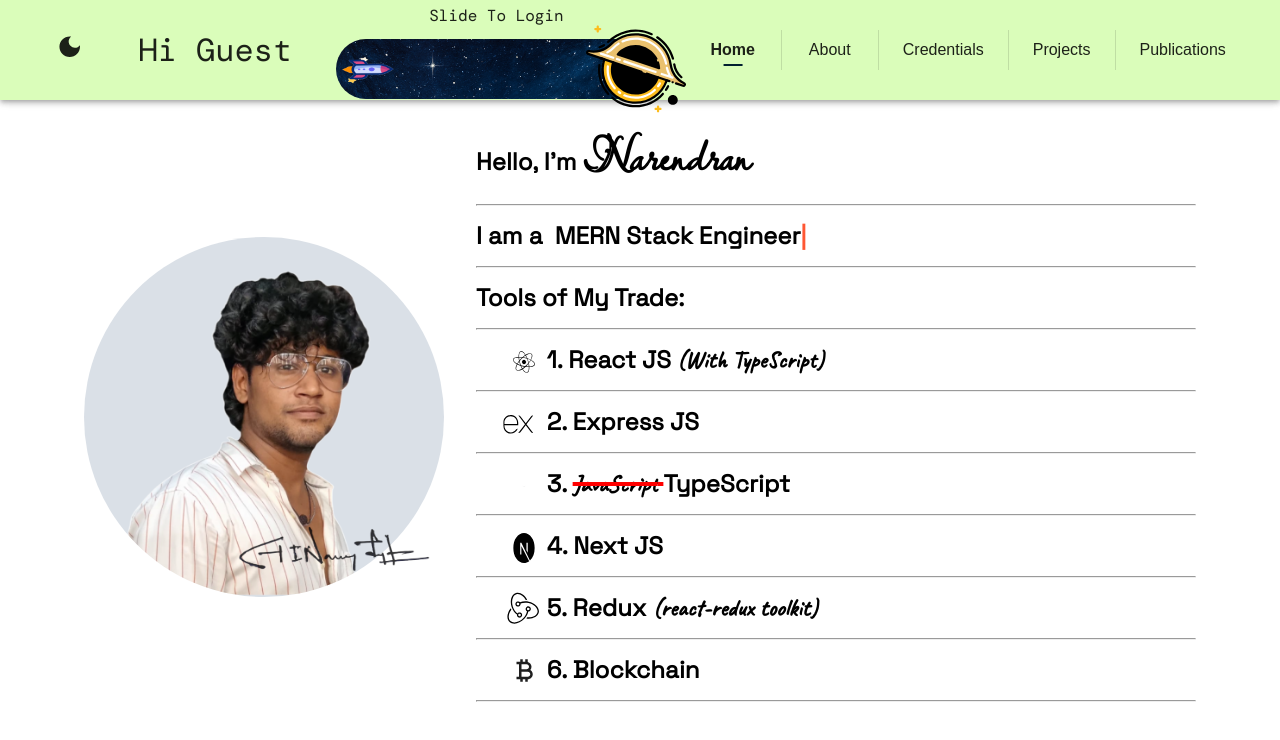
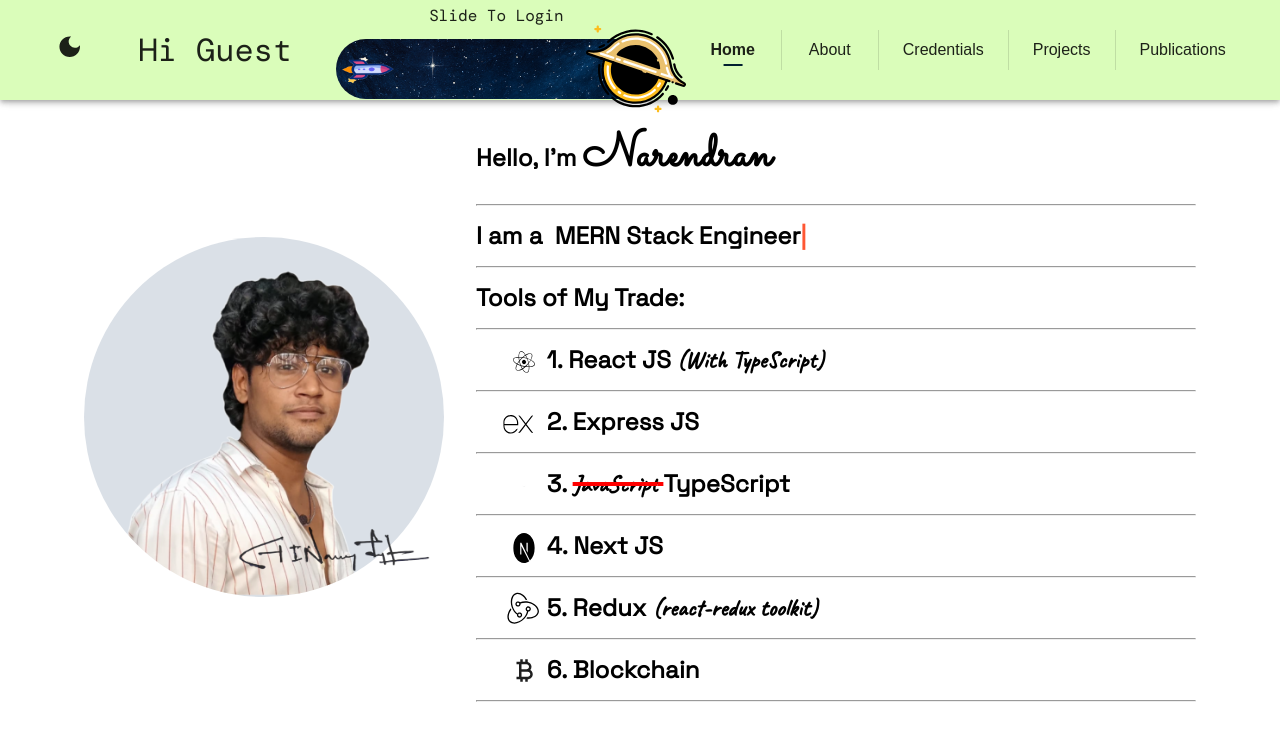
Before and after one commit to YashNarK/my-next-portfolio, a Next.js app: page / in a window 1280 px wide. Shown: the top 740 px of the page. Built offline with nearby package versions, Linux system fonts and the light colour scheme.

Commit message:
added Sacramento font

```diff
--- a/src/app/globals.css
+++ b/src/app/globals.css
@@ -24,3 +24,9 @@
     font-weight: normal;
     font-style: normal;
 }
+@font-face {
+    font-family: 'Sacramento';
+    src: url('/fonts/Sacramento.ttf') format('truetype');
+    font-weight: normal;
+    font-style: normal;
+}
--- a/src/lib/theme.ts
+++ b/src/lib/theme.ts
@@ -13,7 +13,10 @@ const typography = {
     fontFamily: "'DM Mono',Merriweather Sans",
   },
   playful: {
-    fontFamily: "'Lavishly Yours',sacramento",
+    fontFamily: "'Sacramento', cursive",
+  },
+  caligrapghy: {
+    fontFamily: "'Lavishly Yours', cursive",
   },
   handWritten: {
     fontFamily: "'Caveat', sacramento",
--- a/types/theme.d.ts
+++ b/types/theme.d.ts
@@ -7,6 +7,7 @@ declare module "@mui/material/styles" {
     playful: React.CSSProperties;
     codeLike: React.CSSProperties;
     handWritten: React.CSSProperties;
+    caligraphy: React.CSSProperties;
   }
 }
 
@@ -15,6 +16,7 @@ interface TypographyVariantsOptions {
   playful?: React.CSSProperties;
   codeLike?: React.CSSProperties;
   handWritten?: React.CSSProperties;
+  caligraphy?: React.CSSProperties;
 }
 
 declare module "@mui/material/Typography" {
@@ -23,5 +25,6 @@ declare module "@mui/material/Typography" {
     playful: true;
     codeLike: true;
     handWritten: true;
+    caligraphy: true;
   }
 }
```
Also changed, not shown: public/fonts/Sacramento.ttf (added).
